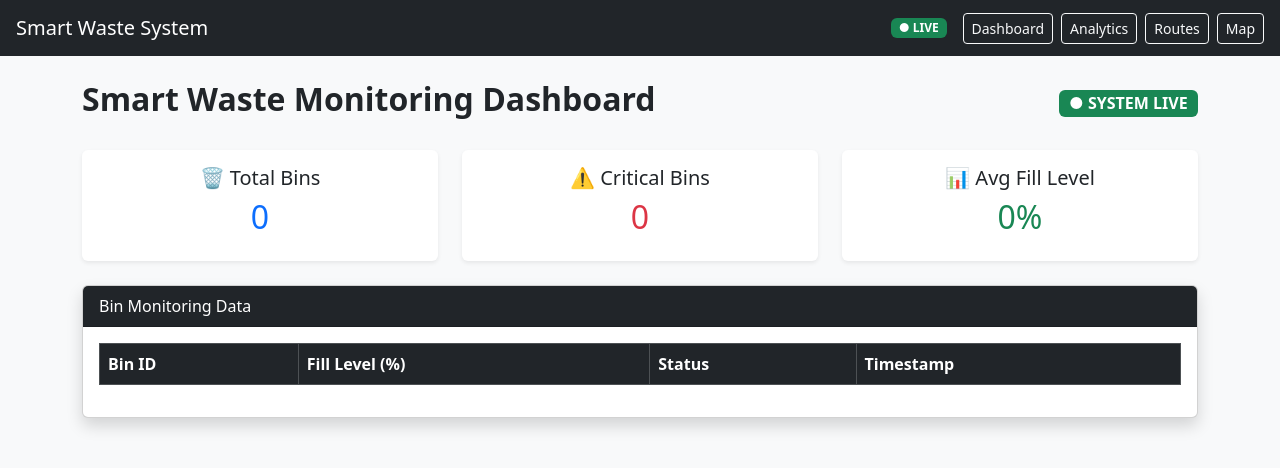
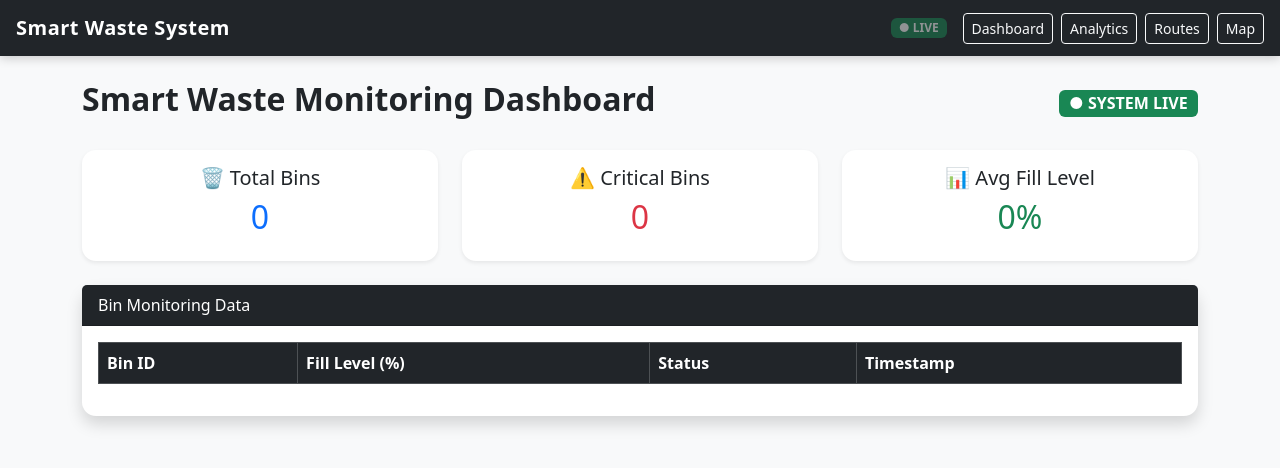
Before and after one commit to NuhaMana/smart-waste-system, a Flask app: page / in a window 1280 px wide. Shown: the top 468 px of the page. Run offline with Flask 3, Linux system fonts and the light colour scheme; data that the repository does not hold is empty.

Commit message:
Enhanced control center UI styling and live indicator

```diff
--- a/templates/base.html
+++ b/templates/base.html
@@ -9,6 +9,49 @@
     <title>Smart Waste System</title>
 
     <link href="https://cdn.jsdelivr.net/npm/bootstrap@5.3.7/dist/css/bootstrap.min.css" rel="stylesheet">
+    <style>
+
+    body {
+        background-color: #f4f7fb;
+    }
+
+    .navbar {
+        box-shadow: 0 2px 10px rgba(0,0,0,0.2);
+    }
+
+    .navbar-brand {
+        font-weight: bold;
+        letter-spacing: 0.5px;
+    }
+
+    .live-badge {
+        animation: pulse 1.2s infinite;
+        font-weight: bold;
+    }
+
+    @keyframes pulse {
+
+        0% {
+            opacity: 1;
+        }
+
+        50% {
+            opacity: 0.5;
+        }
+
+        100% {
+            opacity: 1;
+        }
+
+    }
+
+    .card {
+        border: none;
+        border-radius: 14px;
+        box-shadow: 0 4px 12px rgba(0,0,0,0.12);
+    }
+
+</style>
 
 </head>
 
@@ -19,7 +62,7 @@
 
     <div class="d-flex align-items-center">
 
-        <span class="badge bg-success me-3">
+        <span class="badge bg-success me-3 live-badge">
             ● LIVE
         </span>
 
```
